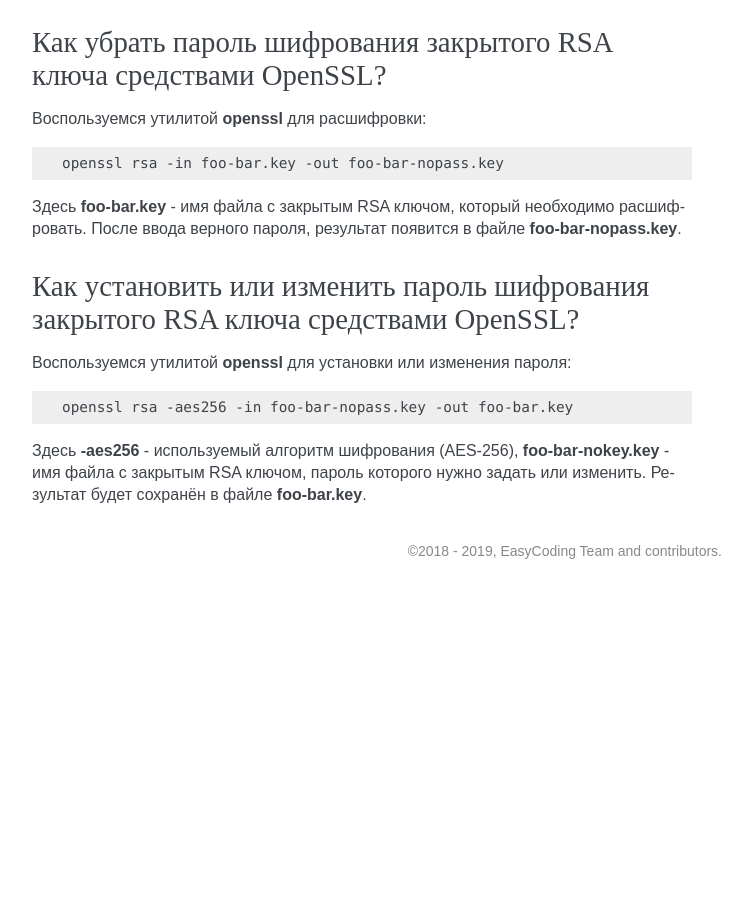
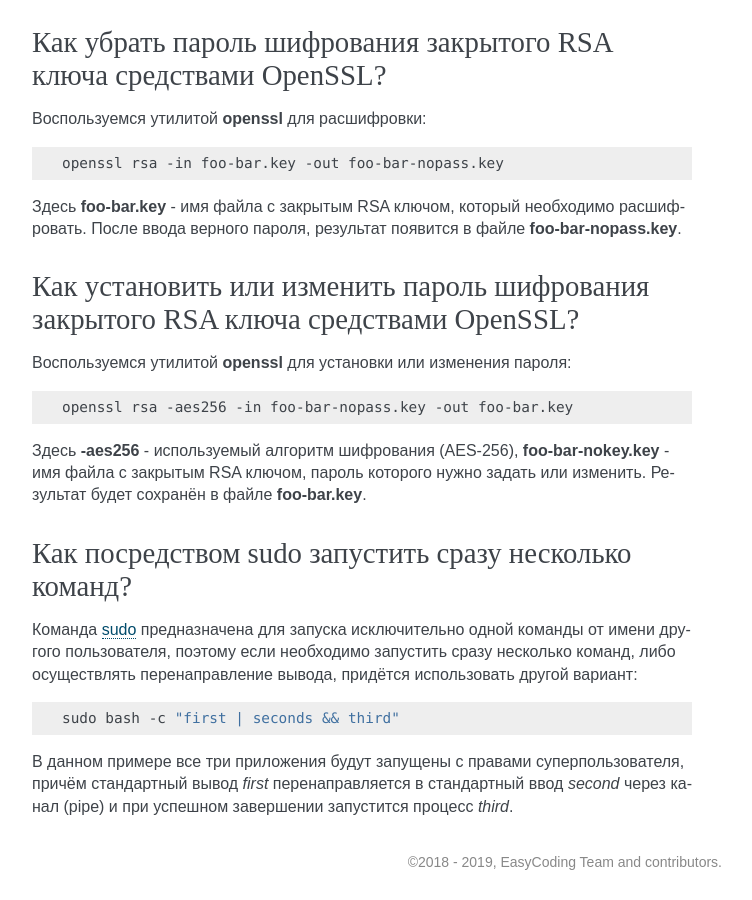
Before and after one commit to RussianFedora/FAQ, a Sphinx documentation site: the page built from source/security.rst, in a window 1280 px wide and 900 px high, scrolled down 14921 px. Shown: the whole window, without its empty margins (388-1140 px from the left). Built offline with Sphinx 7.4.7, drawn with Linux system fonts in a browser that asks for light colours; before the commit the page ends 15510 px from its top, so only the background shows below that; some of the changed text lies outside the part shown.

Commit message:
Added question about using sudo to run multiple applications.

```diff
--- a/source/security.rst
+++ b/source/security.rst
@@ -875,3 +875,17 @@ Network Manager поддерживает два сценария рандоми
     openssl rsa -aes256 -in foo-bar-nopass.key -out foo-bar.key
 
 Здесь **-aes256** - используемый алгоритм шифрования (AES-256), **foo-bar-nokey.key** - имя файла с закрытым RSA ключом, пароль которого нужно задать или изменить. Результат будет сохранён в файле **foo-bar.key**.
+
+.. index:: bash, command, sudo, root
+.. _sudo-multi:
+
+Как посредством sudo запустить сразу несколько команд?
+==========================================================
+
+Команда :ref:`sudo <sudo-access>` предназначена для запуска исключительно одной команды от имени другого пользователя, поэтому если необходимо запустить сразу несколько команд, либо осуществлять перенаправление вывода, придётся использовать другой вариант:
+
+.. code-block:: bash
+
+    sudo bash -c "first | seconds && third"
+
+В данном примере все три приложения будут запущены с правами суперпользователя, причём стандартный вывод *first* перенаправляется в стандартный ввод *second* через канал (pipe) и при успешном завершении запустится процесс *third*.
```
